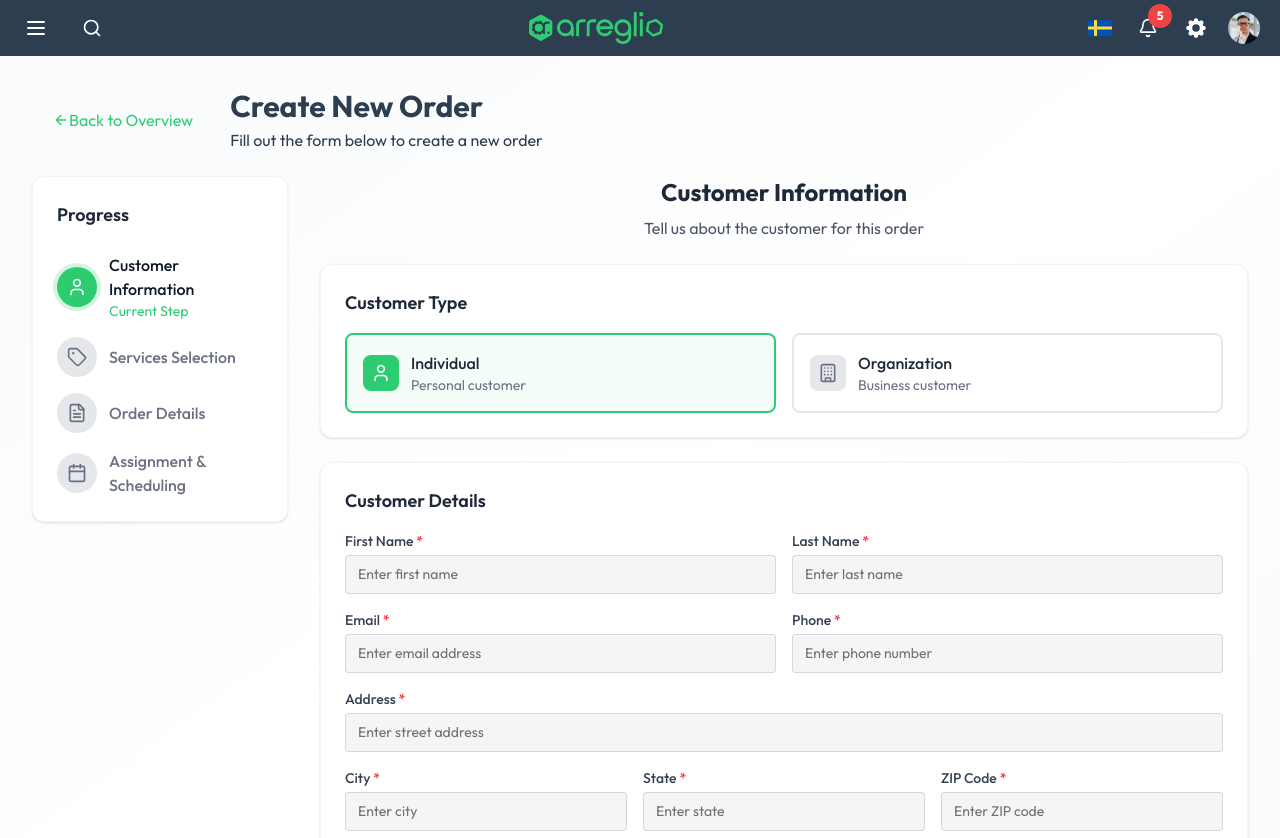
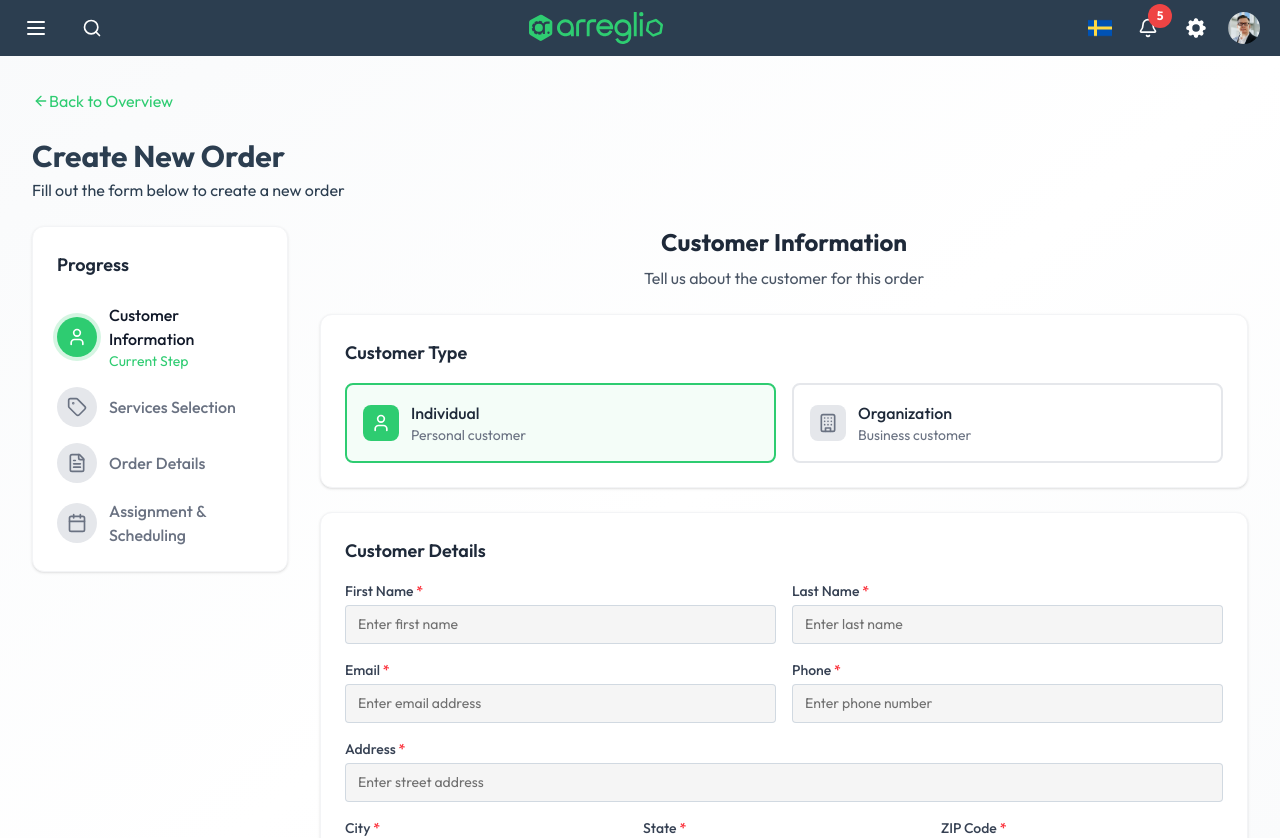
Before and after one commit to sukrutikonhar/arreglio-store-admin, a React (Vite) app: page /create-order in a window 1280 px wide. Shown: the top 838 px of the page. Built offline with nearby package versions, Linux system fonts and the light colour scheme; a web font is replaced by a local one.

Commit message:
Changes in Create order page title css

```diff
--- a/src/pages/CreateOrder.tsx
+++ b/src/pages/CreateOrder.tsx
@@ -886,14 +886,14 @@ export default function CreateOrder() {
 
             <div className="p-2 sm:p-4 md:p-8">
                 {/* Header */}
-                <div className="flex items-center gap-4 mb-6">
+                <div className="gap-4 mb-6">
                     <Button
                         icon={<ArrowLeft className="w-4 h-4" />}
                         label="Back to Overview"
-                        className="p-button-text"
+                        className="p-button-text !p-0"
                         onClick={() => navigate('/overview')}
                     />
-                    <div className="flex-1">
+                    <div className="mt-6">
                         <h1 className="text-3xl font-bold text-primary">
                             Create New Order
                         </h1>
```
